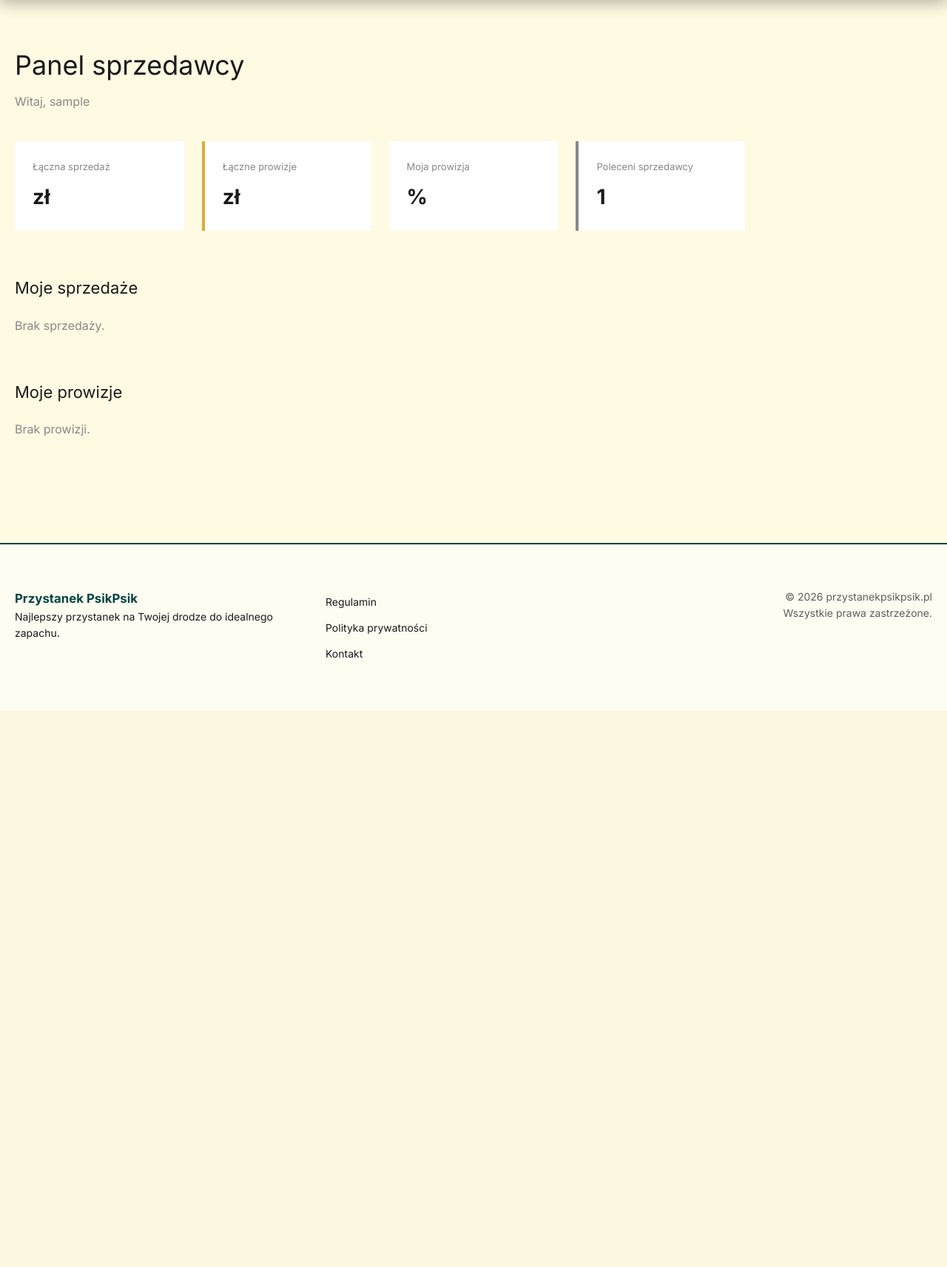
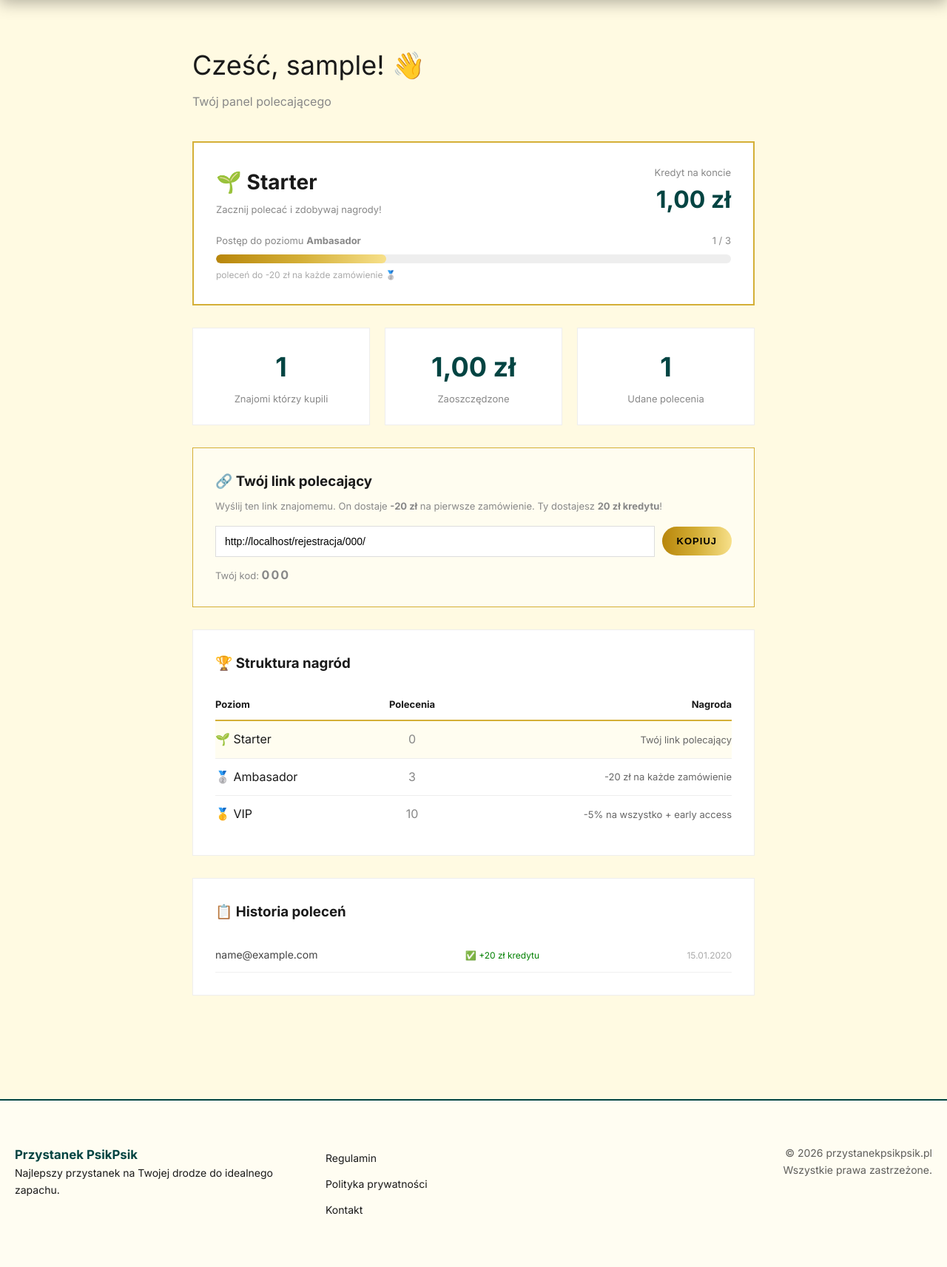
Before and after one commit to Camilleus/perfumy-mlm, a Django app: page /panel/ in a window 1280 px wide. Shown: the part 123-1836 px from the top of the page at 74% size. Before the commit the page ends 1084 px from the top, so only its background shows below. Run offline with Django 5.2, Linux system fonts and the light colour scheme; a user stored in the database is signed in; tables that the repository leaves empty hold one stand-in row (values such as "Sample post").

Commit message:
added more levels of referral program

```diff
--- a/core/settings.py
+++ b/core/settings.py
@@ -115,3 +115,5 @@ DEFAULT_FILE_STORAGE = 'cloudinary_storage.storage.MediaCloudinaryStorage'
 CSRF_TRUSTED_ORIGINS = [
     'https://web-production-0c35c.up.railway.app',
 ]
+
+SITE_URL = 'http://127.0.0.1:8000'  # lub http://127.0.0.1:8000 lokalnie #https://web-production-0c35c.up.railway.app/
--- a/sellers/apps.py
+++ b/sellers/apps.py
@@ -3,3 +3,6 @@ from django.apps import AppConfig
 
 class SellersConfig(AppConfig):
     name = 'sellers'
+
+def ready(self):
+    import sellers.signals
--- a/templates/sellers/panel.html
+++ b/templates/sellers/panel.html
@@ -2,82 +2,145 @@
 
 {% block content %}
 <section style="padding: 60px 0;">
-    <div class="container">
+    <div class="container" style="max-width: 800px;">
 
-        <h1 style="font-size: 36px; font-weight: 300; margin-bottom: 8px;">Panel sprzedawcy</h1>
-        <p style="color: #888; margin-bottom: 40px;">Witaj, {{ seller.user.username }}</p>
+        <h1 style="font-size: 36px; font-weight: 300; margin-bottom: 8px;">Cześć, {{ seller.user.username }}! 👋</h1>
+        <p style="color: #888; margin-bottom: 40px;">Twój panel polecającego</p>
 
-        <div style="display: grid; grid-template-columns: repeat(auto-fill, minmax(200px, 1fr)); gap: 24px; margin-bottom: 60px;">
-            <div style="background: white; padding: 24px; border-left: 4px solid var(--accent);">
-                <div style="font-size: 13px; color: #888; margin-bottom: 8px;">Łączna sprzedaż</div>
-                <div style="font-size: 28px; font-weight: 600; color: var(--accent);">{{ total_sales }} zł</div>
+        <!-- POZIOM I PASEK POSTĘPU -->
+        <div style="background: white; border: 2px solid var(--gold); padding: 30px; margin-bottom: 30px;">
+            <div style="display: flex; justify-content: space-between; align-items: center; margin-bottom: 20px;">
+                <div>
+                    <div style="font-size: 28px; font-weight: 700;">{{ seller.get_level_display }}</div>
+                    {% if seller.level == 'ambasador' %}
+                    <div style="color: #888; font-size: 13px; margin-top: 4px;">Twoja nagroda: -20 zł na każde zamówienie</div>
+                    {% elif seller.level == 'vip' %}
+                    <div style="color: #888; font-size: 13px; margin-top: 4px;">Twoja nagroda: -5% na wszystko + early access</div>
+                    {% else %}
+                    <div style="color: #888; font-size: 13px; margin-top: 4px;">Zacznij polecać i zdobywaj nagrody!</div>
+                    {% endif %}
                 </div>
-            <div style="background: white; padding: 24px; border-left: 4px solid var(--gold);">
-                <div style="font-size: 13px; color: #888; margin-bottom: 8px;">Łączne prowizje</div>
-                <div style="font-size: 28px; font-weight: 600; color: var(--accent);">{{ total_commissions }} zł</div>
-            </div>
-            <div style="background: white; padding: 24px; border-left: 4px solid var(--terracotta);">
-                <div style="font-size: 13px; color: #888; margin-bottom: 8px;">Moja prowizja</div>
-                <div style="font-size: 28px; font-weight: 600; color: var(--accent);">{{ seller.commission_rate }}%</div>
-            </div>
-            <div style="background: white; padding: 24px; border-left: 4px solid #888;">
-                <div style="font-size: 13px; color: #888; margin-bottom: 8px;">Poleceni sprzedawcy</div>
-                <div style="font-size: 28px; font-weight: 600; color: var(--accent);">{{ referrals.count }}</div>
+                <div style="text-align: right;">
+                    <div style="font-size: 13px; color: #888;">Kredyt na koncie</div>
+                    <div style="font-size: 32px; font-weight: 700; color: var(--forest-green);">{{ seller.credit }} zł</div>
                 </div>
             </div>
 
-        <h2 style="font-size: 22px; font-weight: 400; margin-bottom: 20px;">Moje sprzedaże</h2>
-        {% if sales %}
-        <table style="width: 100%; border-collapse: collapse; margin-bottom: 60px;">
+            {% with next=seller.get_next_level_info %}
+            {% if next %}
+            <div style="margin-top: 10px;">
+                <div style="display: flex; justify-content: space-between; font-size: 13px; color: #888; margin-bottom: 8px;">
+                    <span>Postęp do poziomu <strong>{{ next.next }}</strong></span>
+                    <span>{{ next.current }} / {{ next.target }}</span>
+                </div>
+                <div style="background: #eee; border-radius: 20px; height: 12px; overflow: hidden;">
+                    <div style="background: var(--gold-gradient); height: 100%; border-radius: 20px; width: {% widthratio next.current next.target 100 %}%; transition: width 0.5s;"></div>
+                </div>
+                {% if next.target == 3 %}
+                <div style="font-size: 12px; color: #aaa; margin-top: 6px;">{{ next.target|add:"-"|add:next.current }} poleceń do -20 zł na każde zamówienie 🥈</div>
+                {% else %}
+                <div style="font-size: 12px; color: #aaa; margin-top: 6px;">Brakuje {{ next.target }} - {{ next.current }} poleceń do -5% na wszystko 🥇</div>
+                {% endif %}
+            </div>
+            {% else %}
+            <div style="background: var(--gold-gradient); padding: 12px 20px; border-radius: 25px; text-align: center; font-weight: 700; margin-top: 10px;">
+                🥇 Osiągnąłeś najwyższy poziom VIP! Gratulacje!
+            </div>
+            {% endif %}
+            {% endwith %}
+        </div>
+
+        <!-- STATYSTYKI -->
+        <div style="display: grid; grid-template-columns: repeat(3, 1fr); gap: 20px; margin-bottom: 30px;">
+            <div style="background: white; padding: 24px; text-align: center; border: 1px solid #eee;">
+                <div style="font-size: 36px; font-weight: 700; color: var(--forest-green);">{{ referral_count }}</div>
+                <div style="font-size: 13px; color: #888; margin-top: 4px;">Znajomi którzy kupili</div>
+            </div>
+            <div style="background: white; padding: 24px; text-align: center; border: 1px solid #eee;">
+                <div style="font-size: 36px; font-weight: 700; color: var(--forest-green);">{{ seller.credit }} zł</div>
+                <div style="font-size: 13px; color: #888; margin-top: 4px;">Zaoszczędzone</div>
+            </div>
+            <div style="background: white; padding: 24px; text-align: center; border: 1px solid #eee;">
+                <div style="font-size: 36px; font-weight: 700; color: var(--forest-green);">{{ successful_referrals }}</div>
+                <div style="font-size: 13px; color: #888; margin-top: 4px;">Udane polecenia</div>
+            </div>
+        </div>
+
+        <!-- LINK POLECAJĄCY -->
+        <div style="background: #fffdf0; border: 1px solid var(--gold); padding: 30px; margin-bottom: 30px;">
+            <h3 style="font-weight: 600; margin-bottom: 8px;">🔗 Twój link polecający</h3>
+            <p style="font-size: 13px; color: #888; margin-bottom: 16px;">
+                Wyślij ten link znajomemu. On dostaje <strong>-20 zł</strong> na pierwsze zamówienie. Ty dostajesz <strong>20 zł kredytu</strong>!
+            </p>
+            <div style="display: flex; gap: 10px; align-items: center;">
+                <input type="text" id="referral-link" value="{{ request.scheme }}://{{ request.get_host }}/rejestracja/{{ seller.referral_code }}/"
+                    readonly style="flex: 1; padding: 12px; border: 1px solid #ddd; font-size: 14px; background: white; box-sizing: border-box;">
+                <button onclick="copyLink()" class="btn" style="padding: 12px 20px; white-space: nowrap;">
+                    Kopiuj
+                </button>
+            </div>
+            <div id="copy-msg" style="font-size: 13px; color: green; margin-top: 8px; display: none;">✅ Link skopiowany!</div>
+            <div style="margin-top: 12px; font-size: 13px; color: #888;">
+                Twój kod: <strong style="font-size: 16px; letter-spacing: 2px;">{{ seller.referral_code }}</strong>
+            </div>
+        </div>
+
+        <!-- PROGI -->
+        <div style="background: white; border: 1px solid #eee; padding: 30px; margin-bottom: 30px;">
+            <h3 style="font-weight: 600; margin-bottom: 20px;">🏆 Struktura nagród</h3>
+            <table style="width: 100%; border-collapse: collapse;">
                 <thead>
                     <tr style="border-bottom: 2px solid var(--gold);">
-                    <th style="text-align: left; padding: 10px 0;">Produkt</th>
-                    <th style="text-align: center; padding: 10px 0;">Ilość</th>
-                    <th style="text-align: right; padding: 10px 0;">Kwota</th>
-                    <th style="text-align: right; padding: 10px 0;">Data</th>
+                        <th style="text-align: left; padding: 10px 0; font-size: 13px;">Poziom</th>
+                        <th style="text-align: center; padding: 10px 0; font-size: 13px;">Polecenia</th>
+                        <th style="text-align: right; padding: 10px 0; font-size: 13px;">Nagroda</th>
                     </tr>
                 </thead>
                 <tbody>
-                {% for sale in sales %}
-                <tr style="border-bottom: 1px solid #eee;">
-                    <td style="padding: 12px 0;">{{ sale.product.name }}</td>
-                    <td style="text-align: center;">{{ sale.quantity }}</td>
-                    <td style="text-align: right; color: var(--accent); font-weight: 600;">{{ sale.total_amount }} zł</td>
-                    <td style="text-align: right; color: #888; font-size: 13px;">{{ sale.sale_date|date:"d.m.Y" }}</td>
+                    <tr style="border-bottom: 1px solid #eee; {% if seller.level == 'starter' %}background: #fffdf0;{% endif %}">
+                        <td style="padding: 12px 0;">🌱 Starter</td>
+                        <td style="text-align: center; color: #888;">0</td>
+                        <td style="text-align: right; font-size: 13px; color: #666;">Twój link polecający</td>
                     </tr>
-                {% endfor %}
+                    <tr style="border-bottom: 1px solid #eee; {% if seller.level == 'ambasador' %}background: #fffdf0;{% endif %}">
+                        <td style="padding: 12px 0;">🥈 Ambasador</td>
+                        <td style="text-align: center; color: #888;">3</td>
+                        <td style="text-align: right; font-size: 13px; color: #666;">-20 zł na każde zamówienie</td>
+                    </tr>
+                    <tr style="{% if seller.level == 'vip' %}background: #fffdf0;{% endif %}">
+                        <td style="padding: 12px 0;">🥇 VIP</td>
+                        <td style="text-align: center; color: #888;">10</td>
+                        <td style="text-align: right; font-size: 13px; color: #666;">-5% na wszystko + early access</td>
+                    </tr>
                 </tbody>
             </table>
-        {% else %}
-        <p style="color: #888; margin-bottom: 60px;">Brak sprzedaży.</p>
-        {% endif %}
+        </div>
 
-        <h2 style="font-size: 22px; font-weight: 400; margin-bottom: 20px;">Moje prowizje</h2>
-        {% if commissions %}
-        <table style="width: 100%; border-collapse: collapse;">
-            <thead>
-                <tr style="border-bottom: 2px solid var(--gold);">
-                    <th style="text-align: left; padding: 10px 0;">Od sprzedaży</th>
-                    <th style="text-align: center; padding: 10px 0;">Poziom</th>
-                    <th style="text-align: right; padding: 10px 0;">Kwota</th>
-                    <th style="text-align: right; padding: 10px 0;">Data</th>
-                </tr>
-            </thead>
-            <tbody>
-                {% for commission in commissions %}
-                <tr style="border-bottom: 1px solid #eee;">
-                    <td style="padding: 12px 0;">{{ commission.sale.product.name }}</td>
-                    <td style="text-align: center;">{{ commission.level }}</td>
-                    <td style="text-align: right; color: var(--accent); font-weight: 600;">{{ commission.amount }} zł</td>
-                    <td style="text-align: right; color: #888; font-size: 13px;">{{ commission.created_at|date:"d.m.Y" }}</td>
-                </tr>
+        <!-- HISTORIA POLECEŃ -->
+        {% if referrals %}
+        <div style="background: white; border: 1px solid #eee; padding: 30px;">
+            <h3 style="font-weight: 600; margin-bottom: 20px;">📋 Historia poleceń</h3>
+            {% for ref in referrals %}
+            <div style="display: flex; justify-content: space-between; align-items: center; padding: 12px 0; border-bottom: 1px solid #f0f0f0; font-size: 14px;">
+                <span style="color: #444;">{{ ref.referred_email }}</span>
+                <span style="color: green; font-size: 12px;">✅ +20 zł kredytu</span>
+                <span style="color: #aaa; font-size: 12px;">{{ ref.created_at|date:"d.m.Y" }}</span>
+            </div>
             {% endfor %}
-            </tbody>
-        </table>
-        {% else %}
-        <p style="color: #888;">Brak prowizji.</p>
+        </div>
         {% endif %}
 
     </div>
 </section>
+
+<script>
+function copyLink() {
+    const input = document.getElementById('referral-link');
+    input.select();
+    navigator.clipboard.writeText(input.value).then(() => {
+        document.getElementById('copy-msg').style.display = 'block';
+        setTimeout(() => document.getElementById('copy-msg').style.display = 'none', 3000);
+    });
+}
+</script>
 {% endblock %}
```
Also changed, not shown: sellers/models.py (+29 -3 lines), sellers/signals.py (added, +86 -0 lines), sellers/migrations/0004_seller_level_seller_referral_count.py (added). Lines whose indentation alone changed are shown as unchanged.
